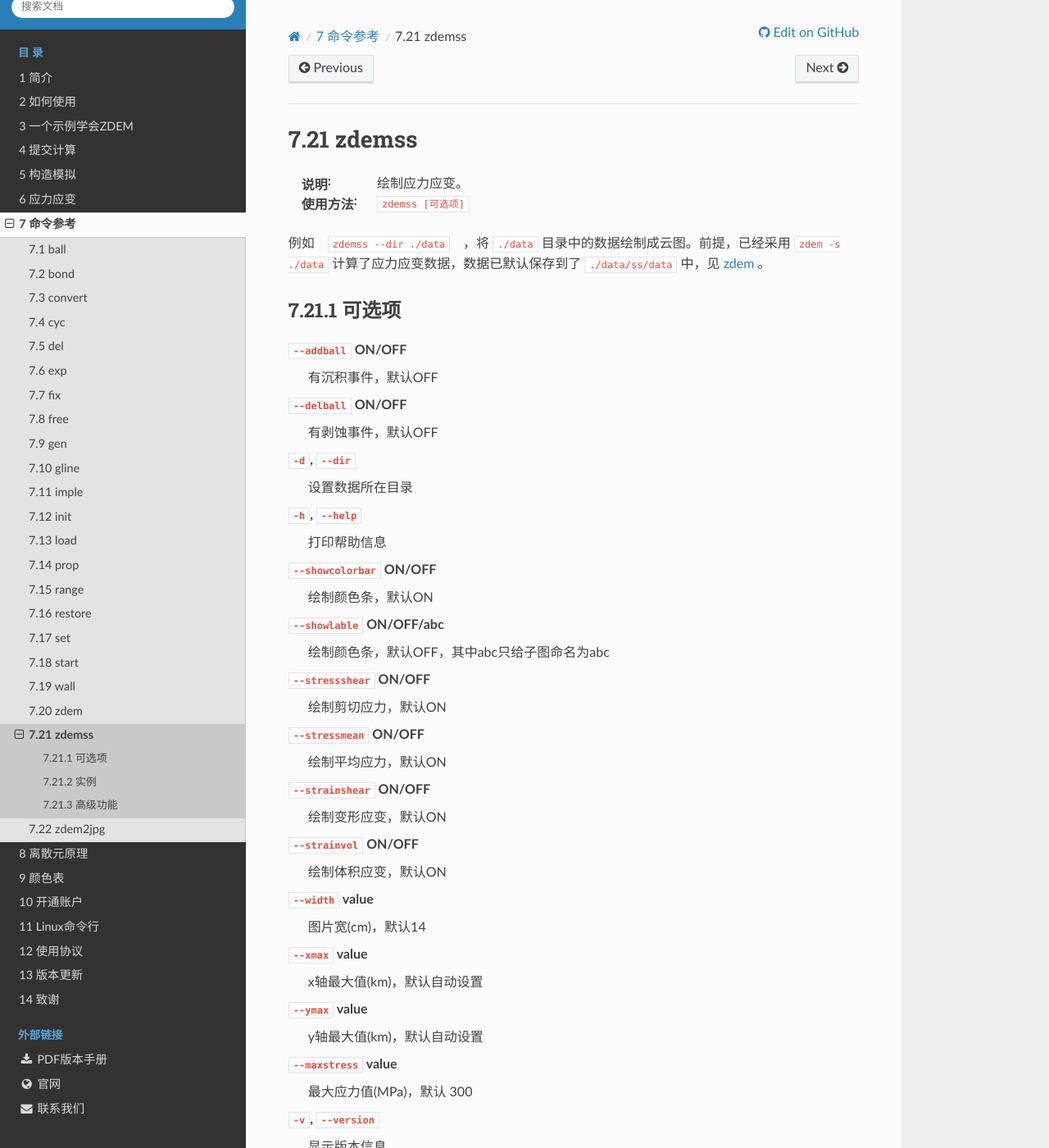
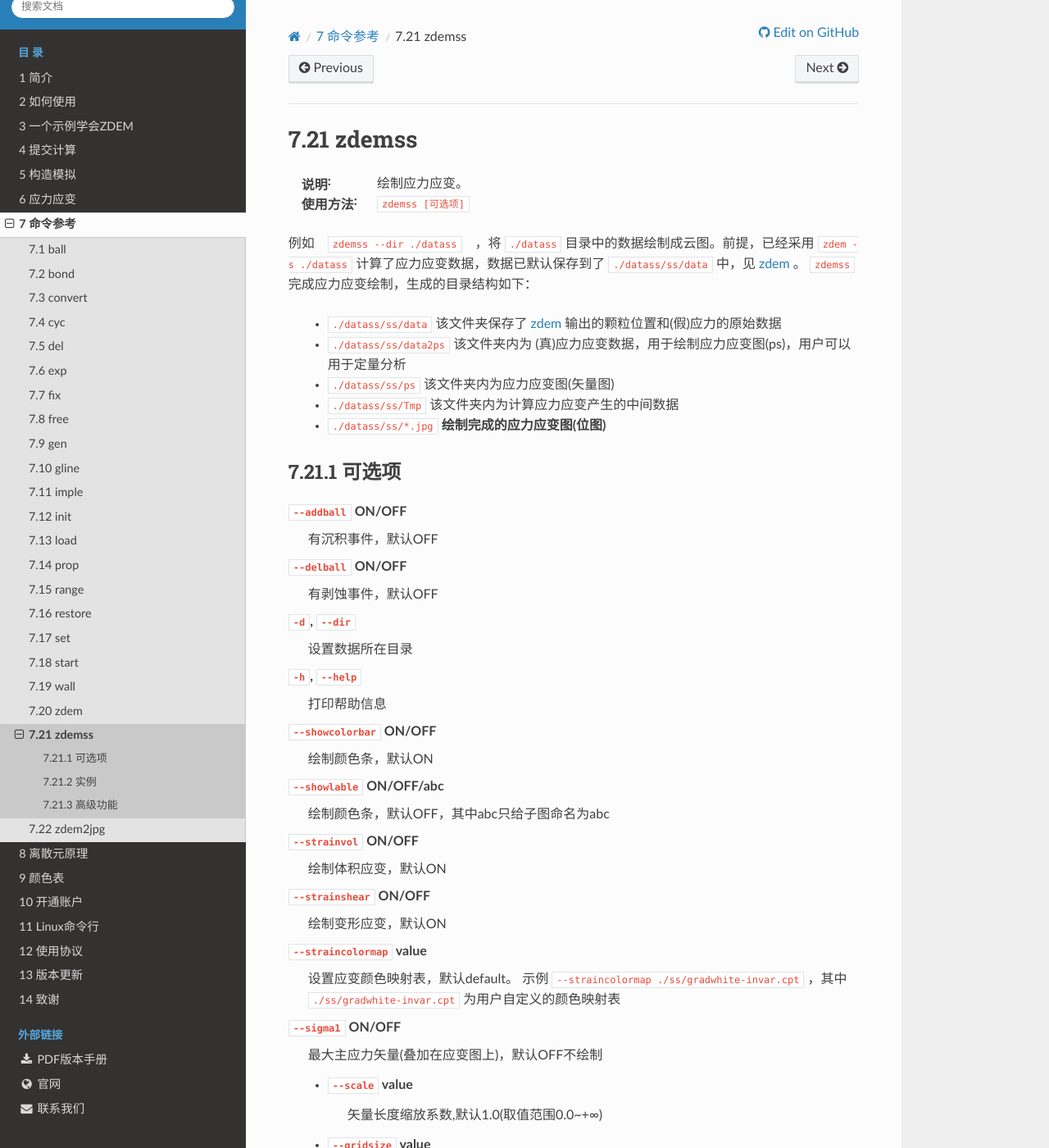
Before and after one commit to geovbox/zdem_doc, a Sphinx documentation site: the page built from source/cmd/zdemss.rst, in a window 1280 px wide and 1400 px high. Shown: the whole window at 82% size. Built offline with Sphinx 7.4.7 and the Read the Docs theme 2.0.0, drawn with Linux system fonts in a browser that asks for light colours; comment, search, counter and statistics services are not loaded; some of the changed text lies outside the part shown.

Commit message:
zdemss add sigma1

```diff
--- a/source/cmd/zdemss.rst
+++ b/source/cmd/zdemss.rst
@@ -8,7 +8,14 @@ zdemss
 
 :使用方法: ``zdemss [可选项]``
 
-例如　``zdemss --dir ./data``　，将 ``./data`` 目录中的数据绘制成云图。前提，已经采用 ``zdem -s ./data`` 计算了应力应变数据，数据已默认保存到了 ``./data/ss/data`` 中，见 :doc:`zdem` 。
+例如　``zdemss --dir ./datass``　，将 ``./datass`` 目录中的数据绘制成云图。前提，已经采用 ``zdem -s ./datass`` 计算了应力应变数据，数据已默认保存到了 ``./datass/ss/data`` 中，见 :doc:`zdem` 。 ``zdemss`` 完成应力应变绘制，生成的目录结构如下：
+
+    - ``./datass/ss/data`` 该文件夹保存了 :ref:`zdem` 输出的颗粒位置和(假)应力的原始数据
+    - ``./datass/ss/data2ps``  该文件夹内为 (真)应力应变数据，用于绘制应力应变图(ps)，用户可以用于定量分析
+    - ``./datass/ss/ps``  该文件夹内为应力应变图(矢量图)
+    - ``./datass/ss/Tmp`` 该文件夹内为计算应力应变产生的中间数据
+    - ``./datass/ss/*.jpg`` **绘制完成的应力应变图(位图)**
+
 
 可选项
 ------
@@ -25,14 +32,24 @@ zdemss
     绘制颜色条，默认ON
 ``--showlable`` ON/OFF/abc
     绘制颜色条，默认OFF，其中abc只给子图命名为abc
+
+``--strainvol`` ON/OFF
+    绘制体积应变，默认ON
+``--strainshear`` ON/OFF
+    绘制变形应变，默认ON
+``--straincolormap`` 	value
+    设置应变颜色映射表，默认default。  示例 ``--straincolormap ./ss/gradwhite-invar.cpt`` ，其中 ``./ss/gradwhite-invar.cpt`` 为用户自定义的颜色映射表
+``--sigma1`` ON/OFF
+    最大主应力矢量(叠加在应变图上)，默认OFF不绘制
+
+    - ``--scale`` value
+        矢量长度缩放系数,默认1.0(取值范围0.0~+∞)
+    - ``--gridsize`` value
+        计算最大主应力均值的正方形边长大小,默认600.0(取值应大于颗粒直径）。取值越大,绘制的矢量线越稀疏。
+``--stressmean`` ON/OFF
+    绘制平均应力，默认ON
 ``--stressshear`` ON/OFF
     绘制剪切应力，默认ON
-``--stressmean`` ON/OFF
-    绘制平均应力，默认ON
-``--strainshear`` ON/OFF
-    绘制变形应变，默认ON
-``--strainvol`` ON/OFF
-    绘制体积应变，默认ON
 ``--width`` value
     图片宽(cm)，默认14
 ``--xmax`` value
@@ -50,10 +67,12 @@ zdemss
 ``zdemss --dir ./data``
     读取 ``./data`` 中的数据计算应力应变 。
 ``zdemss --dir ./datass --xmax 40.0 --ymax 10.0 --maxstress 250.0``
-    设置x轴最大值 40.0 km，设置y轴最大值 10.0 km，设置颜色条应力最大值400 MPa
+    读取 ``./datass`` 中的数据计算应力应变 ，设置x轴最大值 40.0 km，设置y轴最大值 10.0 km，设置颜色条应力最大值400 MPa
+``zdemss --dir ./data --sigma1 ON --scale 2.0 --gridsize 1000.0``
+    读取 ``./data`` 中的数据计算应力应变，绘制最大主应力矢量，默认叠加在变形应变图上
 
 .. note::
-    详细用法，参考应力应变 :ref:`no_add_del` 和 :ref:`add_del`
+    详细用法示例，参考应力应变 :ref:`no_add_del` 、 :ref:`add_del` 和 :ref:`plot_sigma1`
 
 高级功能
 --------
--- a/source/license.rst
+++ b/source/license.rst
@@ -16,7 +16,7 @@
 
     ::
 
-        模拟实验使用的软件为李长圣博士研发的离散元数值模拟软件ZDEM(www.geovbox.com)，在此表示感谢。
+        模拟实验使用的软件为李长圣博士研发的离散元数值模拟软件ZDEM(https://geovbox.com)，应力应变的处理参考了Julia Morgan提供的脚本，在此表示感谢。
 
     另外，致谢并行科技股份有限公司可申请奖励机时。
 
@@ -24,7 +24,7 @@
 
     ::
 
-        感谢并行科技股份有限公司提供的HPC计算资源与服务，公司官网： https://paratera.com/
+        感谢并行科技股份有限公司提供的HPC计算资源与服务，公司官网： https://paratera.com
 
     - 英文版
 
--- a/source/strainstress/add_del/index.rst
+++ b/source/strainstress/add_del/index.rst
@@ -168,9 +168,10 @@
                 |-- all_0000026000.dat
 
 
-    - ``./datass/ss/data/*.out`` 应力应变原始数据
+    - ``./datass/ss/data/*.out`` :ref:`zdem` 输出的颗粒位置和(假)应力的原始数据
+    - ``./datass/ss/data2ps/*.out``   (真)应力应变数据，用于绘制应力应变图(ps)，用户可以用于定量分析
     - ``./datass/ss/ps/*.ps``  **输出的应力应变图(矢量图)**
-    - ``./datass/ss/tmp/*.grd`` 计算应力应变产生的中间数据
+    - ``./datass/ss/Tmp/*.grd`` 计算应力应变产生的中间数据
     - ``./datass/ss/*.jpg`` **输出的应力应变图(位图)**
 
 .. _ex_strain_stress:
--- a/source/strainstress/index.rst
+++ b/source/strainstress/index.rst
@@ -13,3 +13,4 @@
    set/index
    no_add_del/index
    add_del/index
+   plot_sigma1/index
```
Also changed, not shown: source/strainstress/plot_sigma1/index.rst (added, +91 -0 lines), source/strainstress/plot_sigma1/all0000108000.jpg (added).
